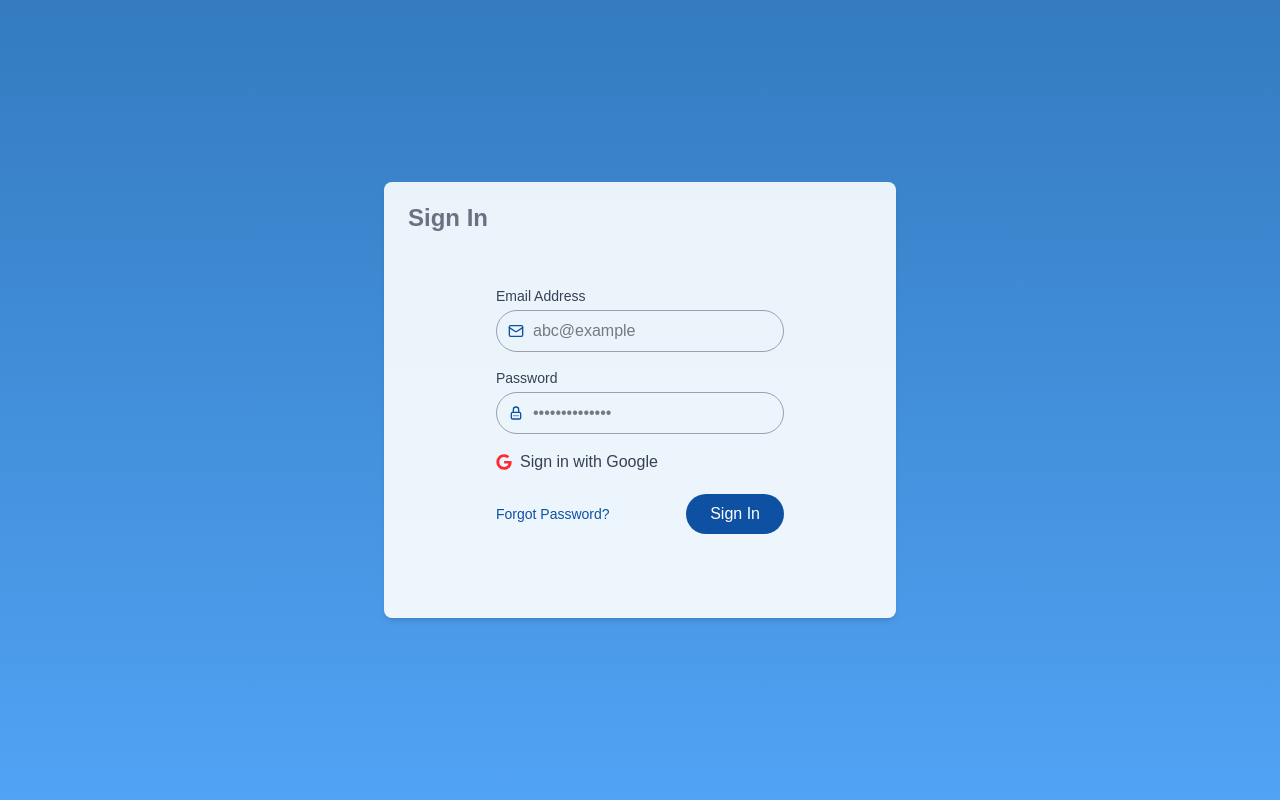
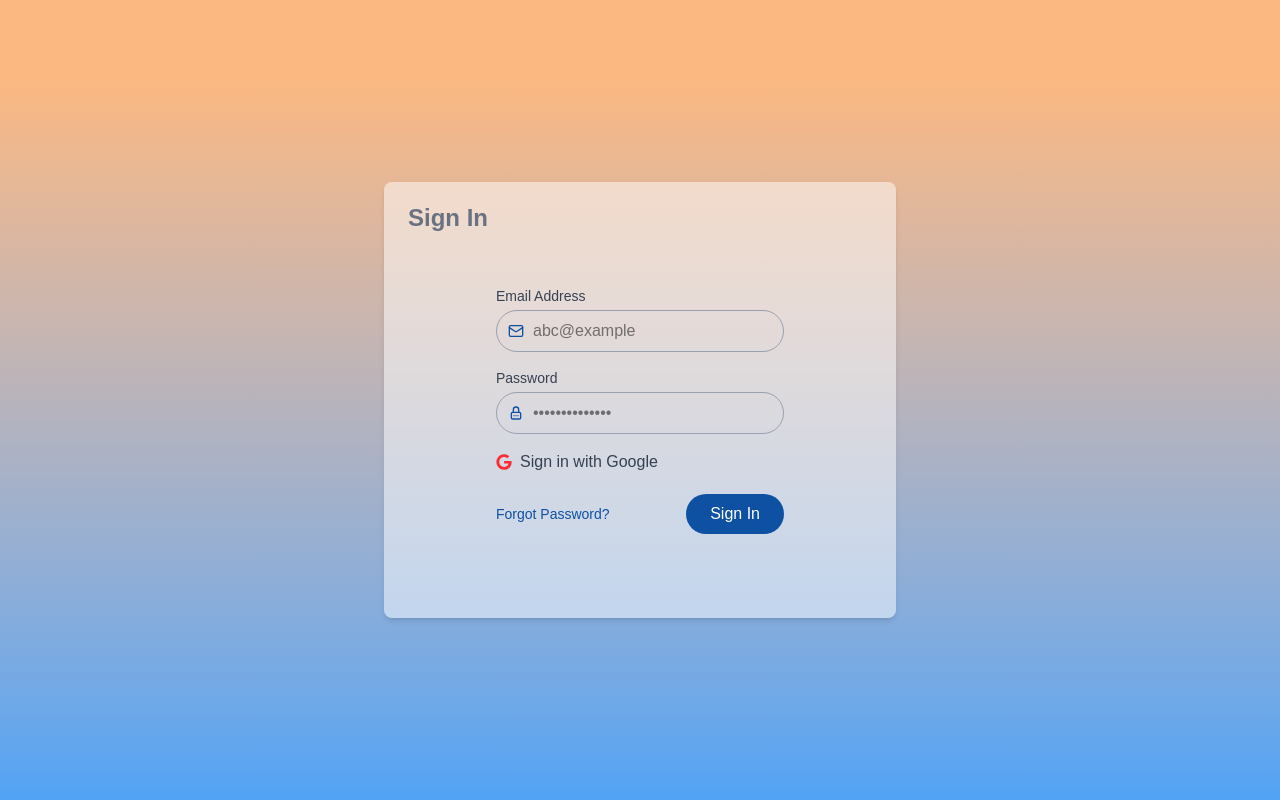
Before and after one commit to BookDang/ems, a Next.js app: page /dashboard/login in a window 1280 px wide. Built offline with nearby package versions, Linux system fonts and the light colour scheme.

Commit message:
#1 - feat: Update Login component styles and add light orange color theme

```diff
--- a/app/(ui)/dashboard/login/page.tsx
+++ b/app/(ui)/dashboard/login/page.tsx
@@ -5,8 +5,8 @@ import Link from "next/link";
 
 const Login = () => {
   return (
-    <div className="login-container bg-linear-to-b from-medium-blue-ems to-light-blue-ems w-screen h-screen flex justify-center items-center p-3 sm:p-0">
-      <div className="login-wrap w-full max-w-lg bg-white/90 p-6 rounded-lg shadow-md backdrop-sepia-0">
+    <div className="login-container bg-linear-to-b from-light-orange-ems from-10% to-light-blue-ems w-screen h-screen flex justify-center items-center p-3 sm:p-0">
+      <div className="login-wrap w-full max-w-lg bg-white/50 p-6 rounded-lg shadow-md backdrop-sepia-0">
         <h2 className="text-2xl font-semibold leading-none text-gray-500 mb-7">
           Sign In
         </h2>
--- a/app/globals.css
+++ b/app/globals.css
@@ -2,10 +2,12 @@
 
 @theme {
   --color-light-blue-ems: #51a3f5;
+  --color-normal-blue-ems: #759bba;
   --color-medium-blue-ems: #347bc0;
-
   --color-bold-blue-ems: #0575e6;
   --color-dark-blue-ems: #0e51a2;
+
+  --color-light-orange-ems: #fbb881;
 }
 
 body {
```
